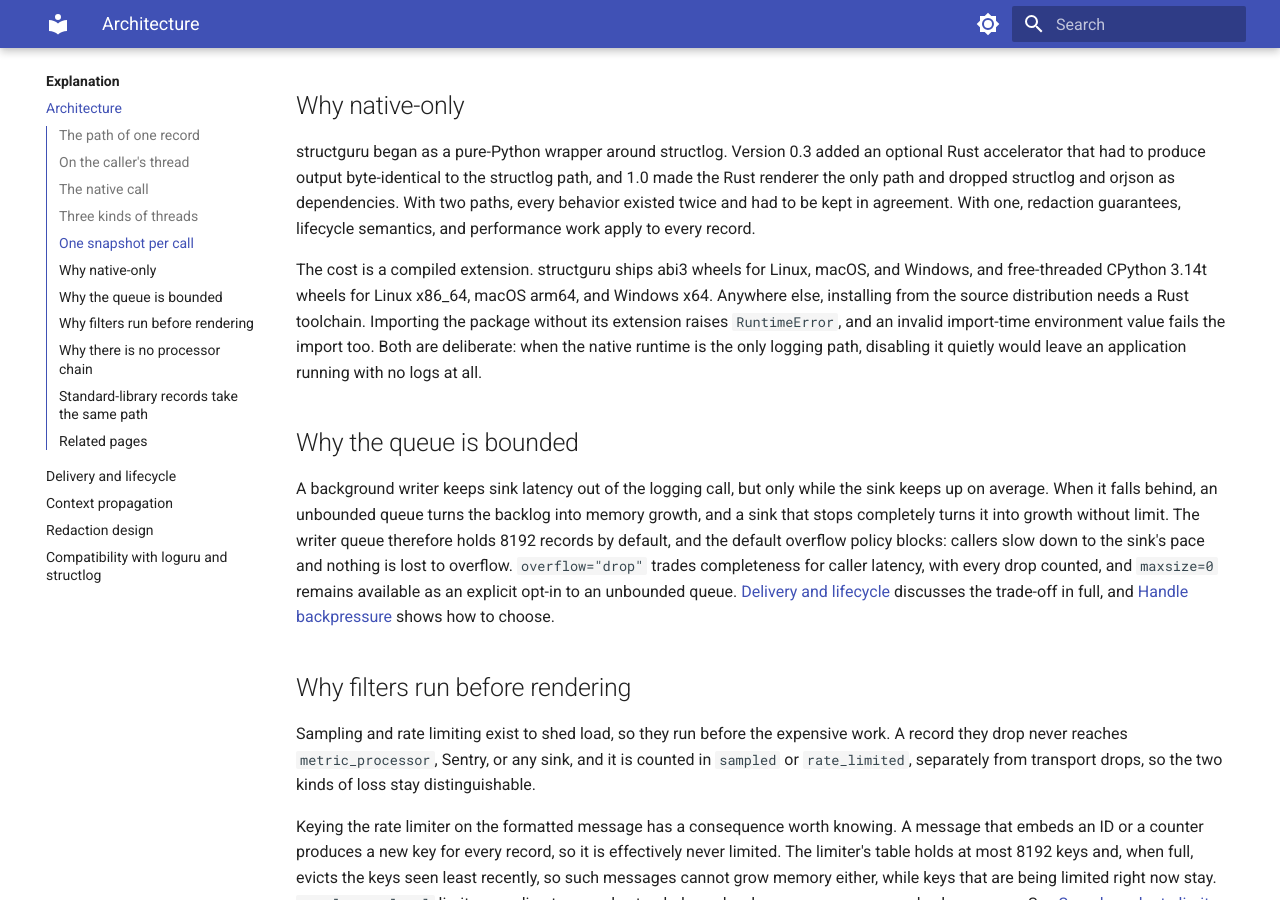
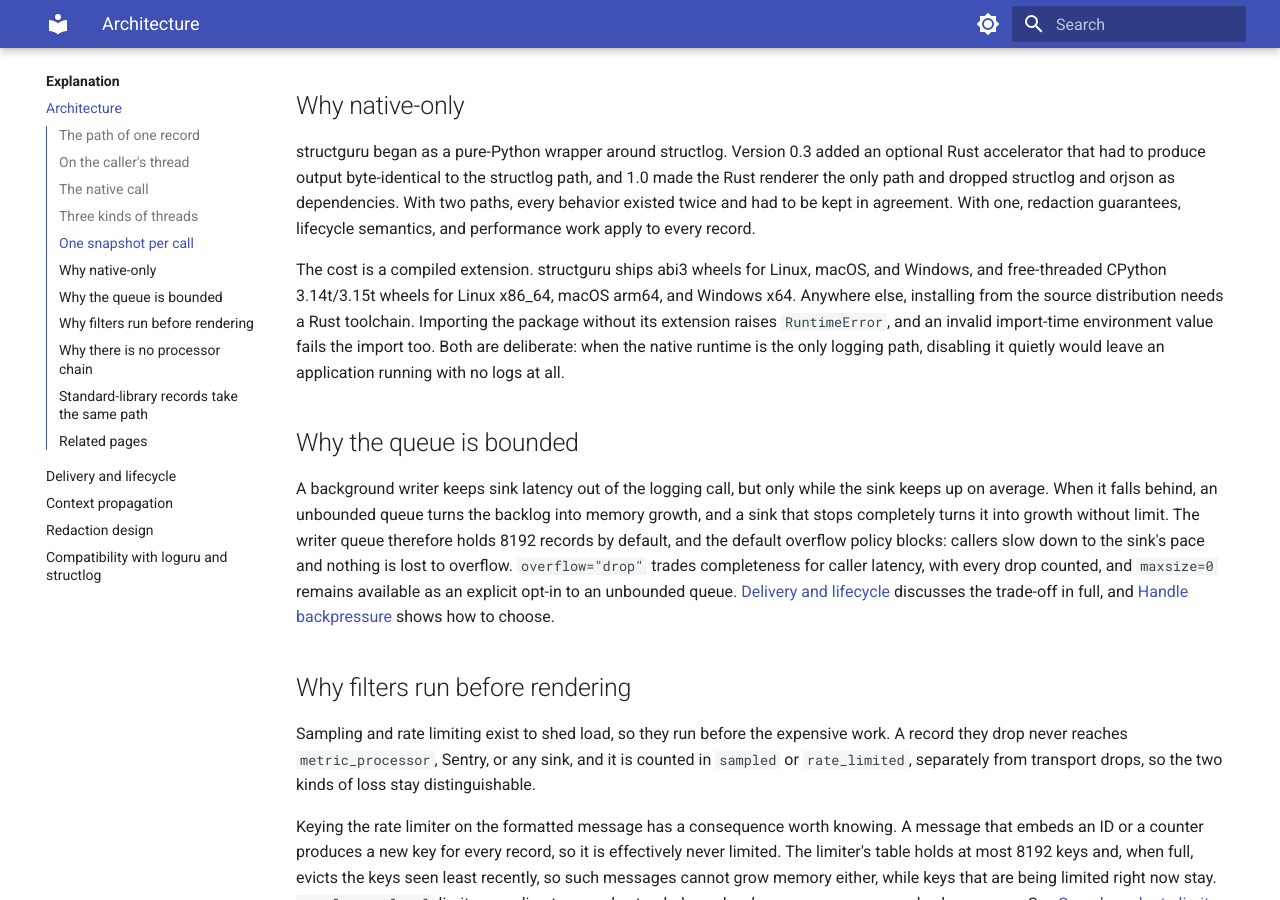
Before and after one commit to kidoz/structguru, an MkDocs documentation site: the page built from docs/explanation/architecture.md, in a window 1280 px wide and 900 px high, scrolled down 2914 px. Built offline with MkDocs 1.6.1 and Material for MkDocs 9.7.7, drawn with Linux system fonts in a browser that asks for light colours.

Commit message:
Support CPython 3.15 and build free-threaded 3.15t wheels

```diff
--- a/docs/explanation/architecture.md
+++ b/docs/explanation/architecture.md
@@ -162,8 +162,8 @@
 lifecycle semantics, and performance work apply to every record.
 
 The cost is a compiled extension. structguru ships abi3 wheels for Linux,
-macOS, and Windows, and free-threaded CPython 3.14t wheels for Linux x86_64,
-macOS arm64, and Windows x64. Anywhere else, installing from the source
+macOS, and Windows, and free-threaded CPython 3.14t/3.15t wheels for Linux
+x86_64, macOS arm64, and Windows x64. Anywhere else, installing from the source
 distribution needs a Rust toolchain. Importing the package without its
 extension raises `RuntimeError`, and an invalid import-time environment value
 fails the import too. Both are deliberate: when the native runtime is the only
--- a/pyproject.toml
+++ b/pyproject.toml
@@ -21,6 +21,7 @@
     "Programming Language :: Python :: 3.12",
     "Programming Language :: Python :: 3.13",
     "Programming Language :: Python :: 3.14",
+    "Programming Language :: Python :: 3.15",
     "Topic :: Software Development :: Libraries :: Python Modules",
     "Topic :: System :: Logging",
     "Typing :: Typed",
```
Also changed, not shown: CHANGELOG.md (+8 -0 lines), README.md (+1 -1 lines), 3 other files.
